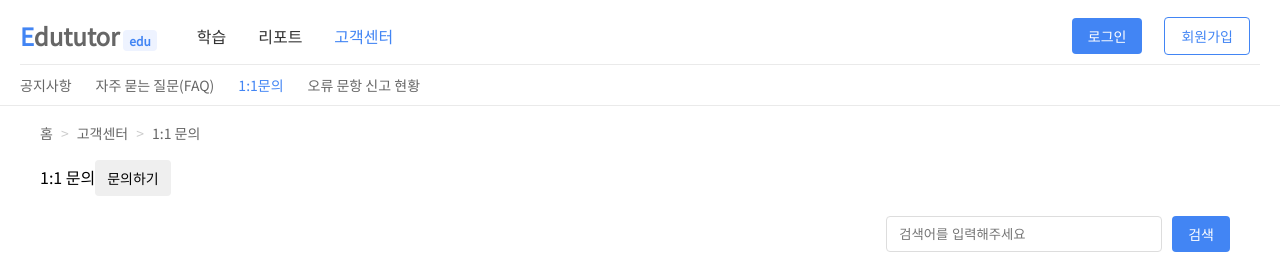
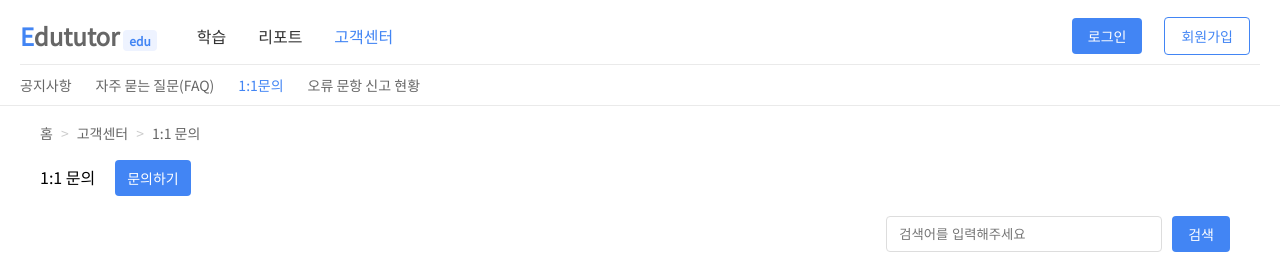
Before and after one commit to TLS-The-Last-Stop/edututor, a React (Vite) app in the folder Frontend/edututor/: page /cmmn/inquiry in a window 1280 px wide. Shown: the top 254 px of the page. Built offline with nearby package versions, Linux system fonts and the light colour scheme; no server answers.

Commit message:
fix: 공지사항 페이지 수정

```diff
--- a/Frontend/edututor/src/assets/css/NoticePage.css
+++ b/Frontend/edututor/src/assets/css/NoticePage.css
@@ -112,3 +112,9 @@
     padding: 50px 0;
     color: #666;
 }
+
+.inquiry-submit {
+    background-color: #4285f4;
+    color: white;
+    margin-left: 20px;
+}
--- a/Frontend/edututor/src/components/board/NoticeItem.jsx
+++ b/Frontend/edututor/src/components/board/NoticeItem.jsx
@@ -3,8 +3,6 @@ const NoticeItem = ({
                       onNoticeClick,
                       formatDate
                     }) => {
-
-
   return (
     <tr>
       <td className="number-cell">
--- a/Frontend/edututor/src/pages/board/Notice.jsx
+++ b/Frontend/edututor/src/pages/board/Notice.jsx
@@ -66,7 +66,7 @@ const Notice = () => {
             type="text"
             value={searchQuery}
             onChange={(e) => setSearchQuery(e.target.value)}
-            placeholder="검색어를 입력하세요"
+            placeholder="검색어를 입력해주세요"
           />
           <button type="submit">검색</button>
         </form>
--- a/Frontend/edututor/src/pages/board/NoticeDetail.jsx
+++ b/Frontend/edututor/src/pages/board/NoticeDetail.jsx
@@ -1,7 +1,6 @@
 import { useParams, useNavigate } from 'react-router-dom';
 import { useState, useEffect } from 'react';
 import { getBoardsByCategory } from '../../api/board/board.js';
-
 import '../../assets/css/NoticeDetailPage.css';
 
 const NoticeDetail = () => {
@@ -9,7 +8,6 @@ const NoticeDetail = () => {
   const navigate = useNavigate();
   const [notice, setNotice] = useState(null);
 
-  useEffect(() => {
   const fetchNoticeDetail = async () => {
     const response = await getBoardsByCategory(1, false);
     if (response && response.data) {
@@ -19,12 +17,14 @@ const NoticeDetail = () => {
       setNotice(selectNotice);
     }
   };
-    fetchNoticeDetail();
-  }, [boardId]);
 
   const handleGoBack = () => {
     navigate('/cmmn/notice');
   };
+
+  useEffect(() => {
+    fetchNoticeDetail();
+  }, [boardId]);
 
   const formatDate = (date) => {
     return new Date(date).toLocaleDateString('ko-KR', {
@@ -37,6 +37,7 @@ const NoticeDetail = () => {
   if (!notice) {
     return <div className="loading">로딩중...</div>;
   }
+  ;
 
   return (
     <div className="notice-detail-container">
```
Lines whose indentation alone changed are shown as unchanged.
